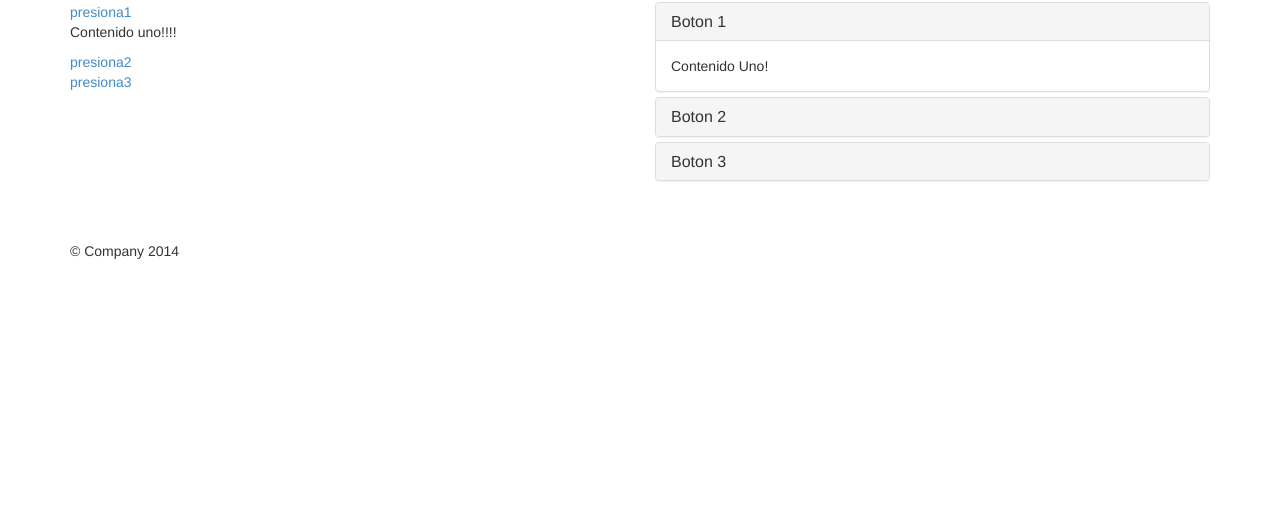
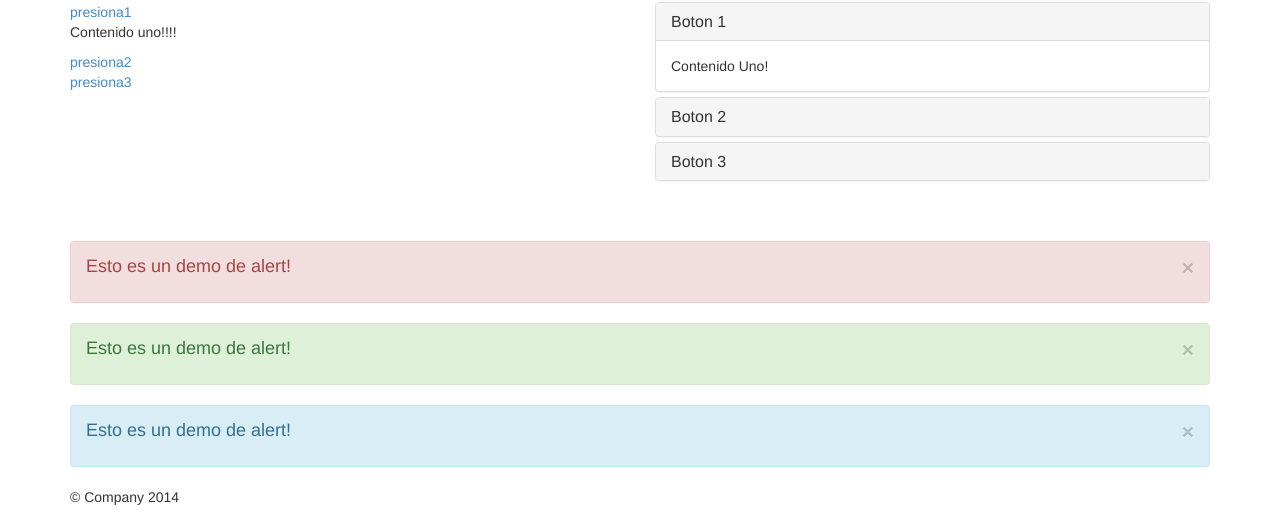
Before and after one commit to ninina31/workshop-bootstrap, a website: page app/index.html in a window 1280 px wide. Shown: the part 443-960 px from the top of the page. Before the commit the page ends 800 px from the top, so only its background shows below. Drawn offline with nearby package versions, Linux system fonts and the light colour scheme.

Commit message:
Agregados los alerts

```diff
--- a/app/index.html
+++ b/app/index.html
@@ -128,6 +128,32 @@
     <br/>
     <br/>
 
+    <div class="row">
+        <div class="col-md-12">
+
+            <div class="alert alert-danger">
+                <button type="button" class="close" data-dismiss="alert" aria-hidden="true">&times;</button>
+                <h4>
+                    Esto es un demo de alert!
+                </h4>
+            </div>
+
+            <div class="alert alert-success">
+                <button type="button" class="close" data-dismiss="alert" aria-hidden="true">&times;</button>
+                <h4>
+                    Esto es un demo de alert!
+                </h4>
+            </div>
+
+            <div class="alert alert-info">
+                <button type="button" class="close" data-dismiss="alert" aria-hidden="true">&times;</button>
+                <h4>
+                    Esto es un demo de alert!
+                </h4>
+            </div>
+        </div>
+    </div>
+
 
     <div class="footer">
         <p>&copy; Company 2014</p>
```
